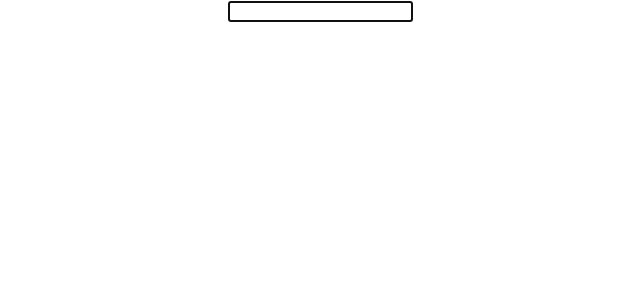
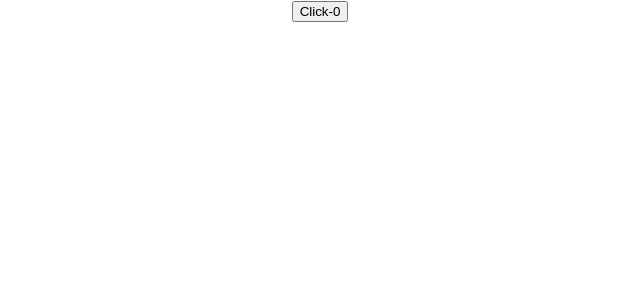
Before and after one commit to sahilm-10/EQ-React, a React (Create React App) app: page / in a window 1280 px wide. Shown: the top 300 px of the page, without its empty margins (320-960 px from the left). Built offline with nearby package versions, Linux system fonts and the light colour scheme.

Commit message:
useDocumentTitle Custom Hook Added

```diff
--- a/src/App.js
+++ b/src/App.js
@@ -9,6 +9,7 @@ import Message from './Components/StateMessage';
 import UseStateWithObject from './Components/UseStateExample';
 import UseStateArray from './Components/useStateArrayExample';
 import CleanUpMouse from './Hooks/CleanUpToggle';
+import UpdateDocTitle from './Hooks/CustomHooks/DocTitleUpdation';
 import FetchData from './Hooks/DataFetch';
 import GetById from './Hooks/DataFetchById';
 import ComponentA from './Hooks/UseContext/ComponentA';
@@ -55,7 +56,9 @@ function App() {
     {/* <ComponentA/> */}
 
     {/* <ClickCounterMemo/> */}
-    <FocusInput/>
+    {/* <FocusInput/> */}
+
+    <UpdateDocTitle/>
     </div>
   );
 }
--- /dev/null
+++ b/src/Hooks/CustomHooks/DocTitleUpdation.js
@@ -0,0 +1,17 @@
+import React, { useEffect, useState } from "react";
+import useDocumentTitle from "./useDocumentTitle";
+
+function UpdateDocTitle(){
+    const [count,setCount] = useState(0);
+
+    // Custom Hook
+    useDocumentTitle(count);
+
+    return(
+        <div>
+            <button onClick={()=>setCount(count + 1)}>Click-{count}</button>
+        </div>
+    )
+}
+
+export default UpdateDocTitle;
--- /dev/null
+++ b/src/Hooks/CustomHooks/useDocumentTitle.js
@@ -0,0 +1,10 @@
+import { useEffect } from "react";
+
+
+function useDocumentTitle(count){
+    useEffect(()=>{
+        document.title = `Clicked ${count} times!`
+    },[count])
+}
+
+export default useDocumentTitle;
```
